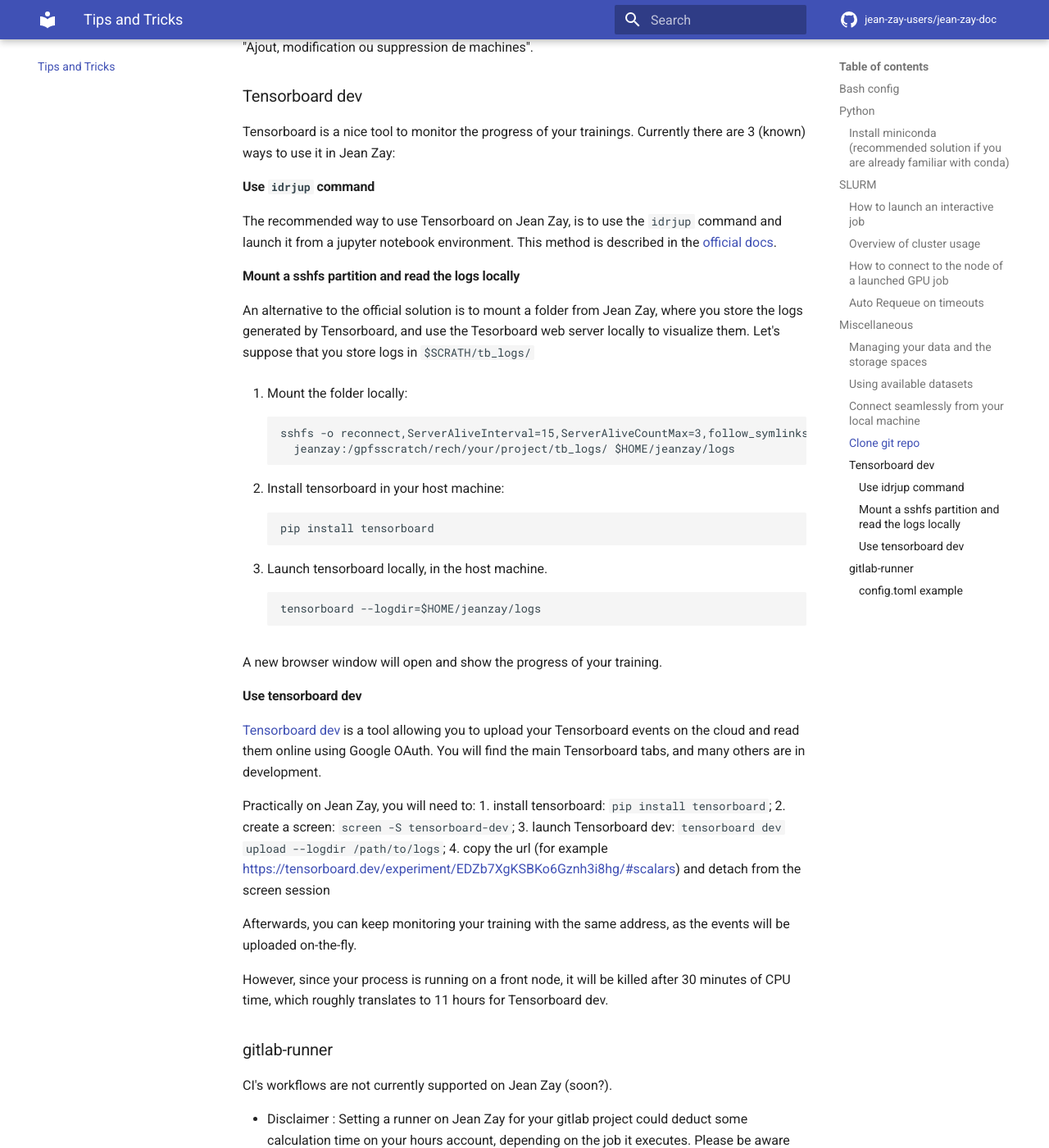
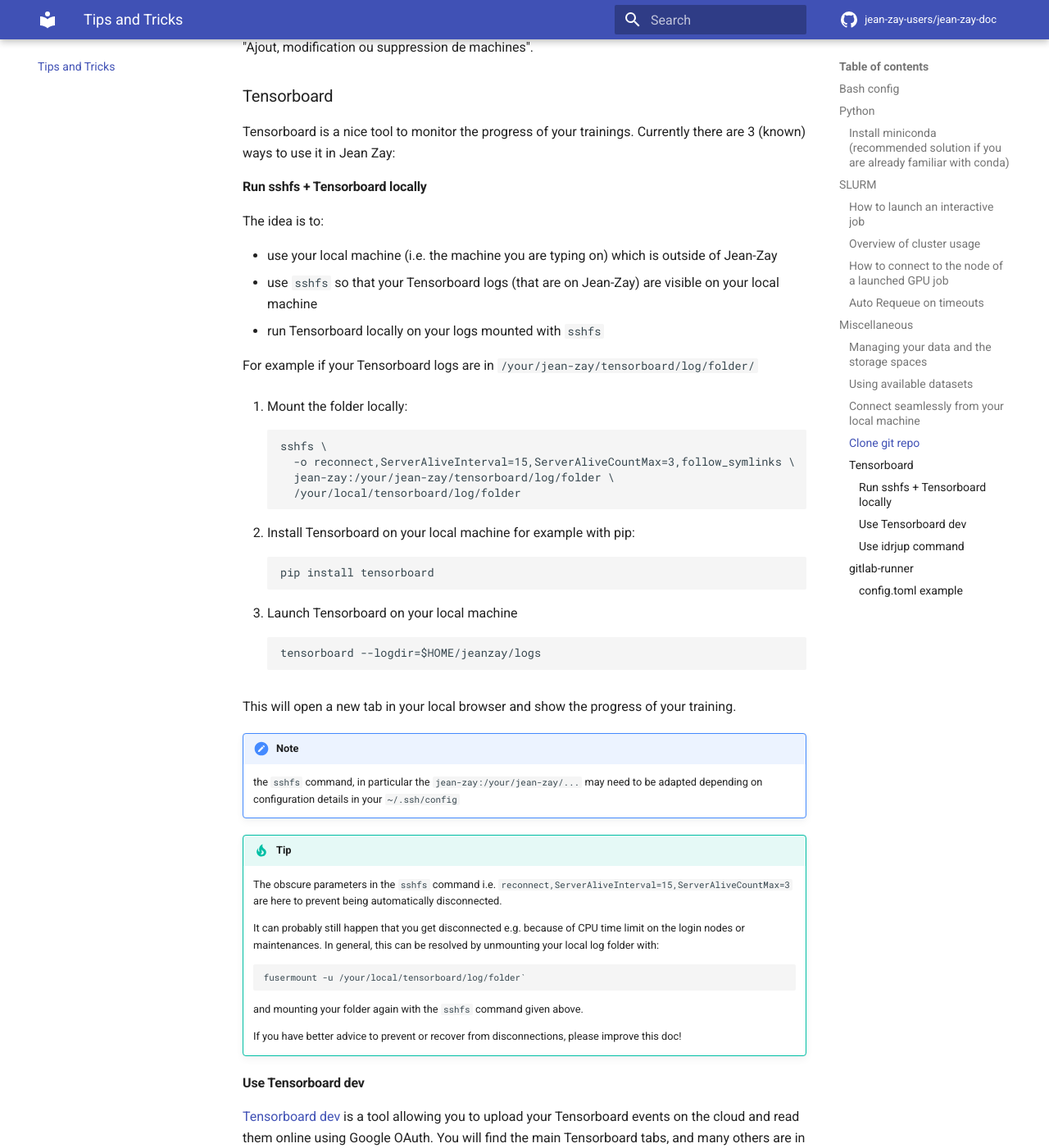
Before and after one commit to jean-zay-users/jean-zay-doc, an MkDocs documentation site: the page built from docs/tips-and-tricks.md, in a window 1280 px wide and 1400 px high, scrolled down 5480 px. Shown: the whole window at 82% size. Built offline with MkDocs 1.6.1 and Material for MkDocs 9.7.7, drawn with Linux system fonts in a browser that asks for light colours; comment, search, counter and statistics services are not loaded; some of the changed text lies outside the part shown.

Commit message:
Reorder and improve Tensorboard tips.

````diff
--- a/docs/tips-and-tricks.md
+++ b/docs/tips-and-tricks.md
@@ -266,59 +266,94 @@
 modification ou suppression de machines".
 
 
-### Tensorboard dev
+### Tensorboard
 
 Tensorboard is a nice tool to monitor the progress of your trainings.
 Currently there are 3 (known) ways to use it in Jean Zay:
 
-#### Use `idrjup` command
+#### Run sshfs + Tensorboard locally
 
-The recommended way to use Tensorboard on Jean Zay, is to use the `idrjup`
-command and launch it from a jupyter notebook environment.
-This method is described in the [official docs](http://www.idris.fr/jean-zay/pre-post/jean-zay-jupyter-notebook.html).
+The idea is to:
 
-#### Mount a sshfs partition and read the logs locally
+- use your local machine (i.e. the machine you are typing on) which is outside
+  of Jean-Zay
+- use `sshfs` so that your Tensorboard logs (that are on Jean-Zay) are visible
+  on your local machine
+- run Tensorboard locally on your logs mounted with `sshfs`
 
-An alternative to the official solution is to mount a folder from Jean
-Zay, where you store the logs generated by Tensorboard, and use
-the Tesorboard web server locally to visualize them. Let's suppose that
-you store logs in `$SCRATH/tb_logs/`
+For example if your Tensorboard logs are in `/your/jean-zay/tensorboard/log/folder/`
 
 1. Mount the folder locally:
 ```
-sshfs -o reconnect,ServerAliveInterval=15,ServerAliveCountMax=3,follow_symlinks \
-  jeanzay:/gpfsscratch/rech/your/project/tb_logs/ $HOME/jeanzay/logs
+sshfs \
+  -o reconnect,ServerAliveInterval=15,ServerAliveCountMax=3,follow_symlinks \
+  jean-zay:/your/jean-zay/tensorboard/log/folder \
+  /your/local/tensorboard/log/folder
 ```
 
-2. Install tensorboard in your host machine:
+2. Install Tensorboard on your local machine for example with pip:
 ```
 pip install tensorboard
 ```
 
-3. Launch tensorboard locally, in the host machine.
+3. Launch Tensorboard on your local machine
 ```
 tensorboard --logdir=$HOME/jeanzay/logs
 ```
 
-A new browser window will open and show the progress of your training.
+This will open a new tab in your local browser and show the progress of your training.
 
-#### Use tensorboard dev
+!!! note
+    the `sshfs` command, in particular the `jean-zay:/your/jean-zay/...` may
+    need to be adapted depending on configuration details in your
+    `~/.ssh/config`
+
+!!! tip
+    The obscure parameters in the `sshfs` command i.e.
+    `reconnect,ServerAliveInterval=15,ServerAliveCountMax=3` are here to
+    prevent being automatically disconnected.
+
+    It can probably still happen that you get disconnected e.g. because of
+    CPU time limit on the login nodes or maintenances. In general, this can be
+    resolved by unmounting your local log folder with:
+    ```
+    fusermount -u /your/local/tensorboard/log/folder`
+    ```
+
+    and mounting your folder again with the `sshfs` command given above.
+
+    If you have better advice to prevent or recover from disconnections, please
+    improve this doc!
+
+#### Use Tensorboard dev
 
 [Tensorboard dev](https://tensorboard.dev/) is a tool allowing you to upload your
 Tensorboard events on the cloud and read them online using Google OAuth.
 You will find the main Tensorboard tabs, and many others are in development.
 
 Practically on Jean Zay, you will need to:
-1. install tensorboard: `pip install tensorboard`;
-2. create a screen: `screen -S tensorboard-dev`;
-3. launch Tensorboard dev: `tensorboard dev upload --logdir /path/to/logs`;
+1. install Tensorboard: `pip install tensorboard`
+2. create a screen: `screen -S tensorboard-dev` (or a tmux if you prefer)
+3. launch Tensorboard dev: `tensorboard dev upload --logdir /path/to/logs`
 4. copy the url (for example https://tensorboard.dev/experiment/EDZb7XgKSBKo6Gznh3i8hg/#scalars) and detach from the screen session
 
 Afterwards, you can keep monitoring your training with the same address, as the
 events will be uploaded on-the-fly.
 
-However, since your process is running on a front node, it will be killed after
-30 minutes of CPU time, which roughly translates to 11 hours for Tensorboard dev.
+!!! warning
+    since your process is running on a login node, it will be killed after 30
+    minutes of CPU time, which roughly translates to 11 hours for Tensorboard
+    dev in our experience.
+
+#### Use `idrjup` command
+
+The way recommended by the official doc but probably the least convenient is to:
+
+- launch a Jupyter notebook server with `idrjup` on Jean-Zay
+- use the Tensorboard Jupyter extension inside the Jupyter notebook
+
+This is described in full details in the [official
+docs](http://www.idris.fr/jean-zay/pre-post/jean-zay-jupyter-notebook.html).
 
 
 ### gitlab-runner
````
